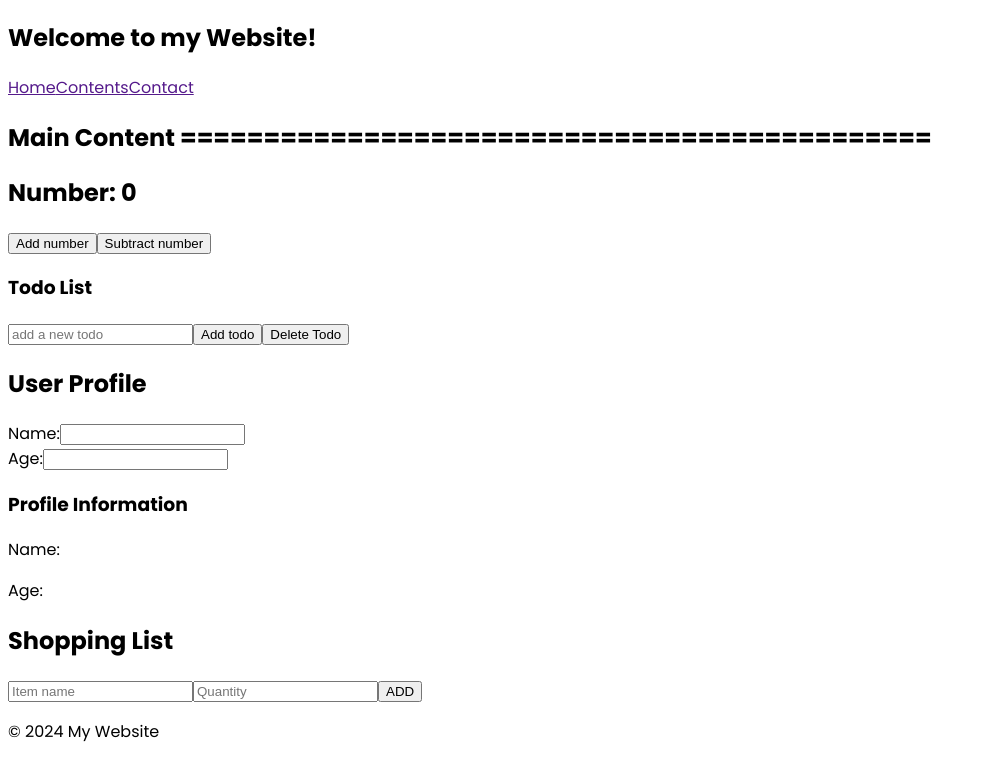
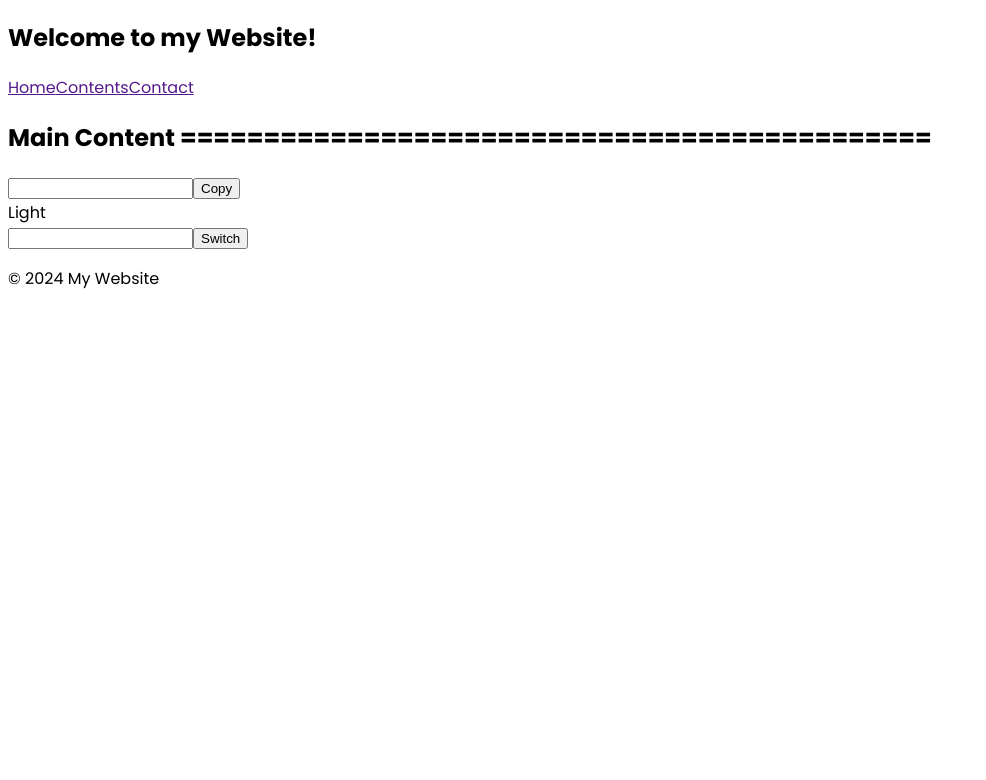
Before and after one commit to priyadeepsenwork/React-Demo-Course-1, a React (Vite) app: page / in a window 1280 px wide. Shown: the top 780 px of the page, without its empty margins (0-986 px from the left). Built offline with nearby package versions, Linux system fonts and the light colour scheme.

Commit message:
small portal concept + indepent components using Key

```diff
--- a/index.html
+++ b/index.html
@@ -11,6 +11,7 @@
   </head>
   <body>
     <div id="root"></div>
+    <div id="popup-content-test"></div>
     <script type="module" src="/src/main.jsx"></script>
   </body>
 </html>
--- a/src/components/Importer.jsx
+++ b/src/components/Importer.jsx
@@ -17,10 +17,11 @@ import React from "react";
 // import IconComponent from "./Exercise_02_Stylings/IconComponent";
 // import UseButtons from "./Exercise_02_Stylings/UseButtons";
 // import StateManagement from "./STATE Management/StateManagement";
-import Counter from "./Exercise_03_StateManagement/Counter";
-import TodoList from "./Exercise_03_StateManagement/TodoList";
-import Profile from "./Exercise_03_StateManagement/Profile";
-import ShoppingList from "./Exercise_03_StateManagement/ShoppingList";
+// import Counter from "./Exercise_03_StateManagement/Counter";
+// import TodoList from "./Exercise_03_StateManagement/TodoList";
+// import Profile from "./Exercise_03_StateManagement/Profile";
+// import ShoppingList from "./Exercise_03_StateManagement/ShoppingList";
+import CopyInput from "./Portal/CopyInput";
 
 const Importer = () => {
   return (
@@ -42,10 +43,11 @@ const Importer = () => {
       <IconComponent />
       <UseButtons /> */}
       {/* <StateManagement /> */}
-      <Counter />
+      {/* <Counter />
       <TodoList />
       <Profile />
-      <ShoppingList />
+      <ShoppingList /> */}
+      <CopyInput />
     </main>
   );
 };
--- /dev/null
+++ b/src/components/Portal/CopyInput.jsx
@@ -0,0 +1,37 @@
+import React, { useState } from 'react'
+import Popup_Content from './Popup_Content'
+import Switcher from './Switcher'
+
+const CopyInput = () => {
+
+    const [input, setInput] = useState('')
+    const [copied, setCopied] = useState(false)
+
+    const handleCopy = () => {
+        navigator.clipboard.writeText(input).then(() => {
+            setCopied(true)
+            setTimeout(() => setCopied(false), 6000)
+        })
+    }
+
+  return (
+    <section>
+      <div>
+        <input
+          type="text"
+          value={input}
+          onChange={(e) => setInput(e.target.value)}
+        />
+        <button onClick={handleCopy} type="submit">
+          Copy
+        </button>
+      </div>
+      <div>
+        <Popup_Content copied={copied} />
+        <Switcher />
+      </div>
+    </section>
+  );
+}
+
+export default CopyInput
--- /dev/null
+++ b/src/components/Portal/Popup_Content.jsx
@@ -0,0 +1,19 @@
+import { createPortal } from "react-dom"
+
+const Popup_Content = ({copied}) => {
+  return createPortal(
+    <section>
+        {copied && (
+            <div style={{
+                position: 'absolute',
+                bottom: '3rem'
+            }}>
+                Copied to Clipboard
+            </div>
+        )}
+    </section>,
+    document.querySelector('#popup-content-test')
+  )
+}
+
+export default Popup_Content
--- /dev/null
+++ b/src/components/Portal/Switcher.jsx
@@ -0,0 +1,21 @@
+import React, { useState } from 'react'
+
+const Switcher = () => {
+    const [sw, setSw] = useState(false)
+  return (
+    <div>
+        { sw? (
+            <span>Dark</span>
+        ) : (
+            <span>Light</span>
+        )}
+
+        <br />
+
+        <input type='text' key={sw? 'dark' : 'light'}/>
+        <button onClick={() => setSw(s => !s)}>Switch</button>
+    </div>
+  )
+}
+
+export default Switcher
```
